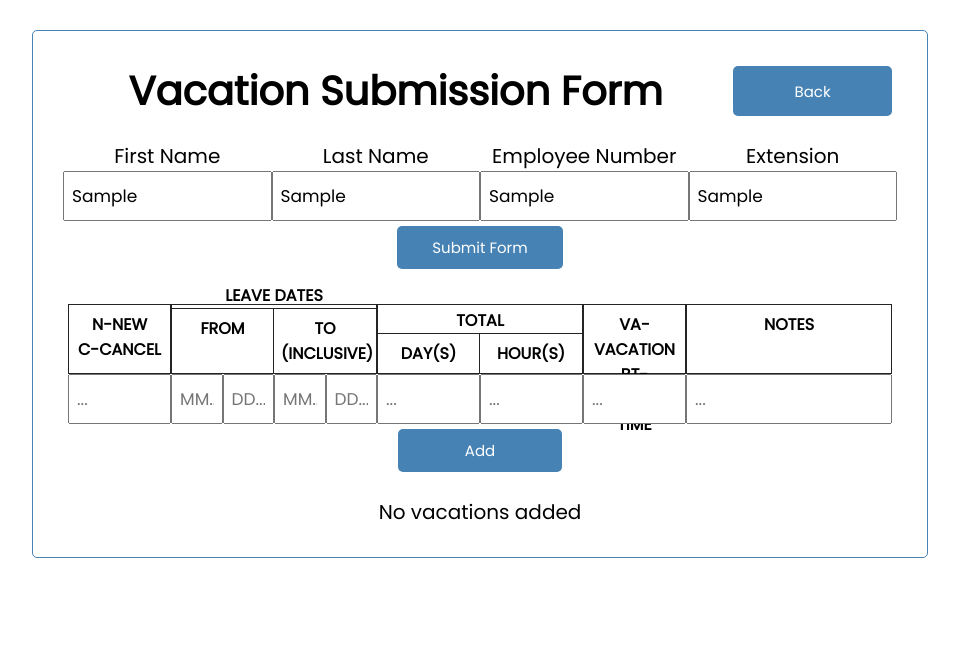
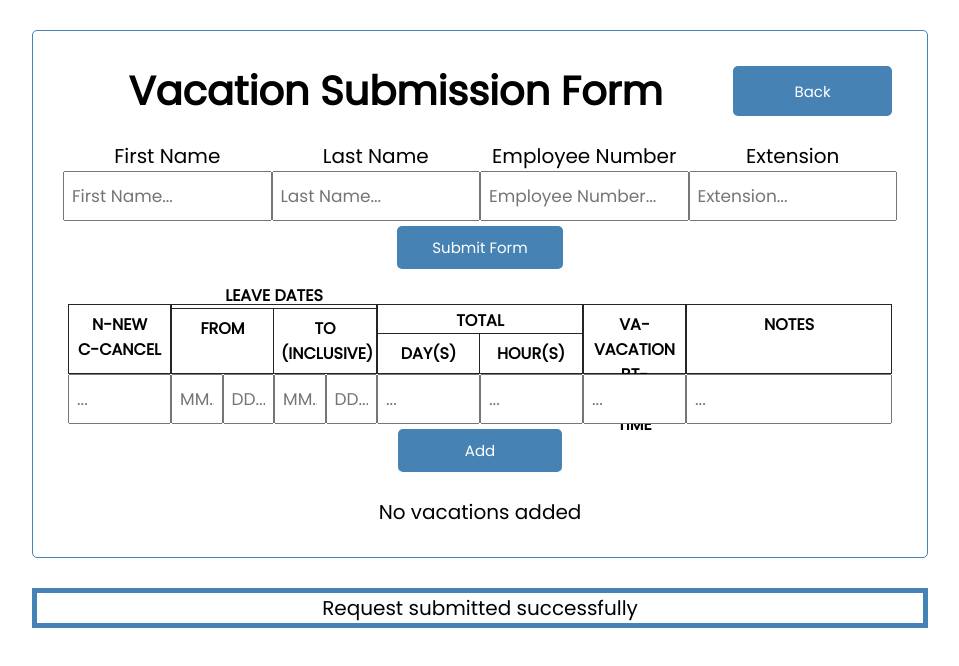
Before and after one commit to Timitan/COMP-3800-SotBy, a React (Create React App) app in the folder app/: page /vacation in a window 1280 px wide. Both pictures are taken after typing "Sample", "Sample", "Sample", "Sample" into the empty fields and a click on the input "Submit Form". Shown: the top 666 px of the page, without its empty margins (160-1119 px from the left). Built offline with nearby package versions, Linux system fonts and the light colour scheme; no server answers.

Commit message:
fixed vacation form bugs, displays request success status, auto increment id

```diff
--- a/app/src/vacation-approval/components/NotApprovedList.js
+++ b/app/src/vacation-approval/components/NotApprovedList.js
@@ -1,6 +1,7 @@
 import VacationEntry from "./VacationEntry"
 
 const NotApprovedList = ({ vacations }) => {
+    console.log(vacations)
     return (
         <div>NotApprovedList</div>
     )
--- a/app/src/vacation-form/Vacation.js
+++ b/app/src/vacation-form/Vacation.js
@@ -14,20 +14,24 @@ const socket = io.connect('/');
 function Vacation() {
 	const [user, setUser] = useState('')
 	const [vacations, setVacations] = useState([])
+	const [vacationID, setVacationID] = useState(0)
+	const [vacationSubmitted, setVacationSubmitted] = useState(false)
 
 	const makeUsername = (first, last) => {
 		const username = first.toLowerCase() + '_' + last.toLowerCase()
 		return username
 	}
 
-	const changeUser = (instructor) => {
-		const username = makeUsername(instructor.first, instructor.last)
+	const changeUser = (first, last) => {
+		const username = makeUsername(first, last)
 		setUser(username)
+		postSubmission(username)
 	}
 
 	const addVacation = (vacation) => {
-		const id = Math.floor(Math.random() * 100000000) + 1    // TODO: set id to increment, not random
-		const newVacation = {id, user, ...vacation}				// change postgres id PK from int to serial
+		const id = vacationID
+		const newVacation = { id, user, ...vacation }
+		setVacationID(vacationID + 1)
 		setVacations([...vacations, newVacation])
 	}
 
@@ -41,24 +45,28 @@ function Vacation() {
 		return date
 	}
 
-	const postSubmission = () => {
+	const postSubmission = (username) => {
 		for (let index = 0; index < vacations.length; index++) {
 			const id = vacations[index].id
-			const username = user
 			const start_date = createDate(vacations[index].startingMonth, vacations[index].startingDay).getTime()
 			const end_date = createDate(vacations[index].endingMonth, vacations[index].endingDay).getTime()
+			console.log(username)
 			console.log(start_date)
 			console.log(end_date)
 			const duration = vacations[index].day
-			const vacation = {id, username, start_date, end_date, duration}
+			const vacation = { id, username, start_date, end_date, duration }
 			socket.emit('vacationAdded', vacation)
 		}
+		setVacationID(0)
+		setVacationSubmitted(true)
+		setVacations([])
 	}
 
 	return (
+		<div className="vacation-submission-form">
 			<div className="vacation-container">
 				<Header />
-			<UserInfo onAdd={changeUser} onSubmit={postSubmission}/>
+				<UserInfo onAdd={changeUser} />
 
 				{/* Vacation Inputs */}
 				<div className="vacation-grid">
@@ -89,6 +97,13 @@ function Vacation() {
 						: ('No vacations added')}
 				</div>
 			</div>
+			<div>
+				{vacationSubmitted ?
+					(<div className="vacation-submission-true">Request submitted successfully</div>)
+					: ('')}
+			</div>
+		</div>
+
 	);
 }
 
--- a/app/src/vacation-form/components/UserInfo.js
+++ b/app/src/vacation-form/components/UserInfo.js
@@ -1,24 +1,20 @@
 import React from 'react'
 import { useState } from 'react'
 
-const UserInfo = ({ onAdd, onSubmit }) => {
+const UserInfo = ({ onAdd }) => {
 
     const [first, setFirst] = useState('')
     const [last, setLast] = useState('')
     const [emp, setEmp] = useState('')
     const [ext, setExt] = useState('')
 
-    const twoHandlers = (change, e) => {
-        change(e)
-        onAdd({ first, last, emp, ext })
-    }
-
     const submit = (e) => {
         e.preventDefault()
-
-        onAdd({ first, last, emp, ext })
-        onSubmit()
-        window.location.reload(false);
+        onAdd(first, last)
+        setFirst('')
+        setLast('')
+        setEmp('')
+        setExt('')
     }
 
     return (
@@ -30,10 +26,10 @@ const UserInfo = ({ onAdd, onSubmit }) => {
                 <label className="vacation-input-labels">Extension</label>
             </div>
             <div className="vacation-row">
-                <input className="vacation-input-large" type="text" placeholder="First Name..." value={first} onChange={(e) => twoHandlers(setFirst, e.target.value)} />
-                <input className="vacation-input-large" type="text" placeholder="Last Name..." value={last} onChange={(e) => twoHandlers(setLast, e.target.value)} />
-                <input className="vacation-input-large" type="text" placeholder="Employee Number..." value={emp} onChange={(e) => twoHandlers(setEmp, e.target.value)} />
-                <input className="vacation-input-large" type="text" placeholder="Extension..." value={ext} onChange={(e) => twoHandlers(setExt, e.target.value)} />
+                <input className="vacation-input-large" type="text" placeholder="First Name..." value={first} onChange={(e) => setFirst(e.target.value)} />
+                <input className="vacation-input-large" type="text" placeholder="Last Name..." value={last} onChange={(e) => setLast(e.target.value)} />
+                <input className="vacation-input-large" type="text" placeholder="Employee Number..." value={emp} onChange={(e) => setEmp(e.target.value)} />
+                <input className="vacation-input-large" type="text" placeholder="Extension..." value={ext} onChange={(e) => setExt(e.target.value)} />
             </div>
 
             <input type="submit" value="Submit Form" className='btn' />
--- a/app/src/vacation-form/vacation.css
+++ b/app/src/vacation-form/vacation.css
@@ -68,8 +68,6 @@
 
 
 /* Vacation Labels */
-
-
 .vacation-grid-box {
   border: 1px solid #242424;
   font-size: 16px;
@@ -167,6 +165,14 @@
   font-family: inherit;
 }
 
+/* Vacation submission msg */
+.vacation-submission-true {
+  border: 5px solid steelblue;
+  width: 70%;
+  margin: auto;
+  text-align: center;
+}
+
 .btn:focus {
   outline: none;
 }
```
Also changed, not shown: 2 other files (tests, documents, lock files or other folders). Lines whose indentation alone changed are shown as unchanged.
